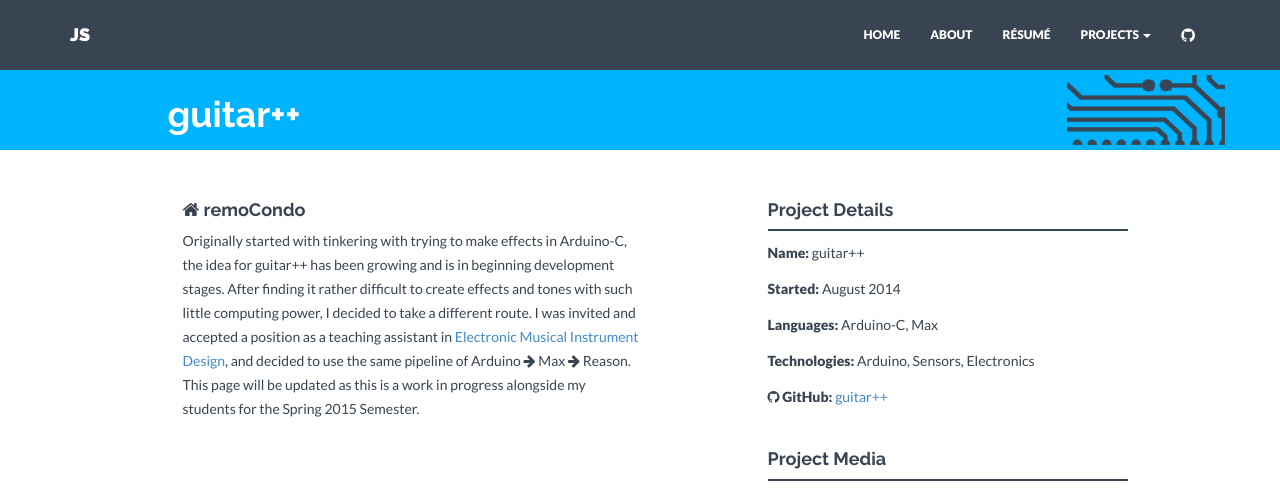
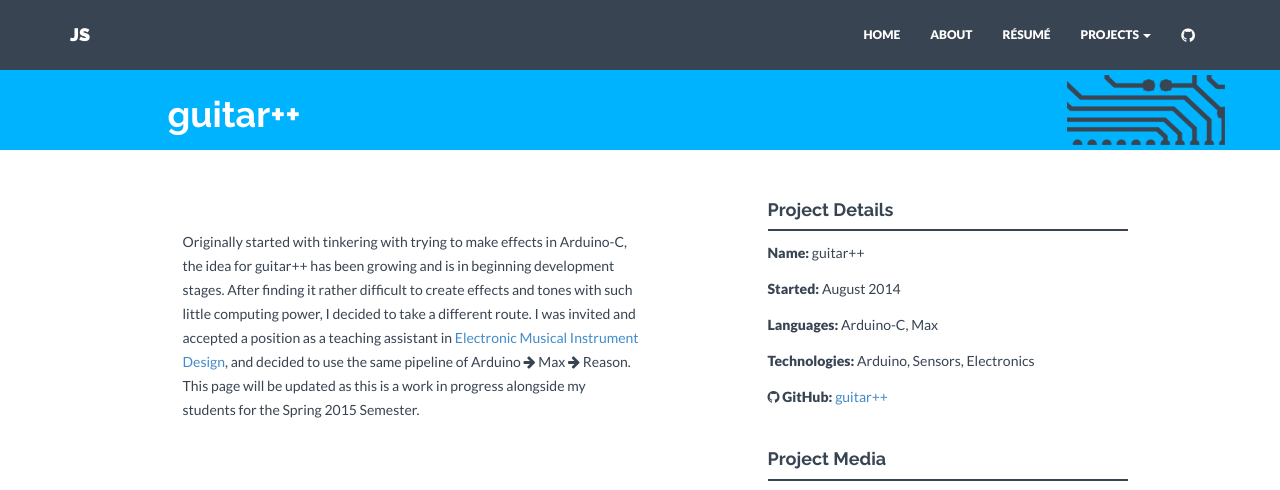
Before and after one commit to joesanford/homepage, a Flask app: page /guitarpp in a window 1280 px wide. Shown: the top 490 px of the page. Run offline with Flask 2, Linux system fonts and the light colour scheme; some libraries are stand-ins or nearby versions.

```diff
--- a/templates/guitarpp.html
+++ b/templates/guitarpp.html
@@ -11,7 +11,7 @@
 	 	<div class="row">
 		 	<div class="col-lg-5 col-lg-offset-1">
 		 		<div class="spacing"></div>
-		 		<h4><i class="fa fa-home"></i> remoCondo</h4>
+		 		<br>
 		 		<p>Originally started with tinkering with trying to make effects in Arduino-C, the idea for guitar++ has been growing and is in beginning development stages. After finding it rather difficult to create effects and tones with such little computing power, I decided to take a different route. I was invited and accepted a position as a teaching assistant in <a href="http://tuftsemid.com" target="_new">Electronic Musical Instrument Design</a>, and decided to use the same pipeline of Arduino <i class="fa fa-arrow-right"></i> Max <i class="fa fa-arrow-right"></i> Reason. This page will be updated as this is a work in progress alongside my students for the Spring 2015 Semester.</p>
 	 			<br>
 	 		</div>
```
